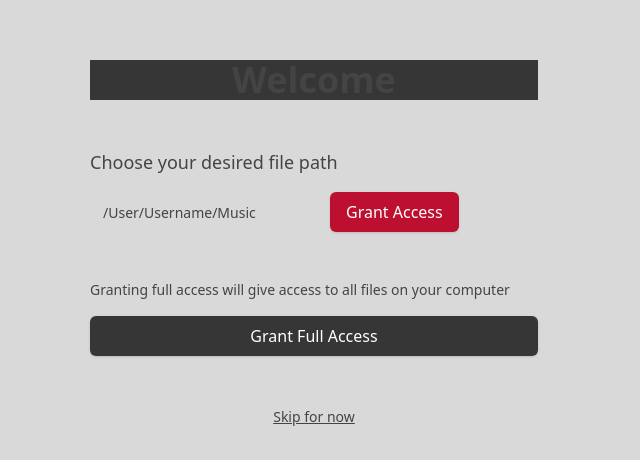
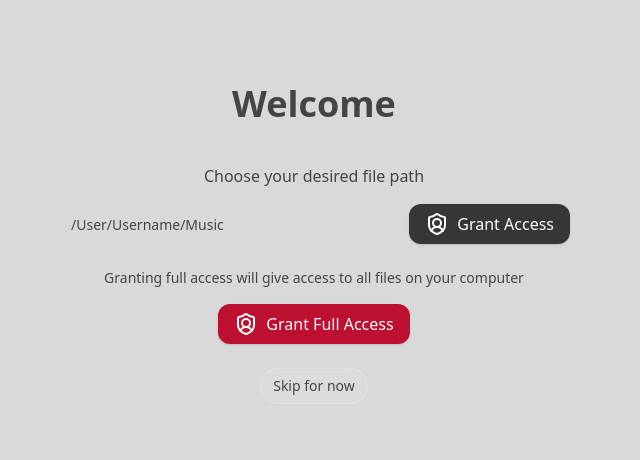
Before and after one commit to Tyno1/beat-portal, a React (Vite) app: page /onboarding in a window 1280 px wide. Shown: the part 156-616 px from the top of the page, without its empty margins (326-966 px from the left). Built offline with nearby package versions, Linux system fonts and the light colour scheme; the HTML template or start-up script is replaced by a standard one.

Commit message:
finished onboading

```diff
--- a/package.json
+++ b/package.json
@@ -19,6 +19,7 @@
     "@tailwindcss/vite": "^4.1.16",
     "@tauri-apps/api": "^2",
     "@tauri-apps/plugin-opener": "^2",
+    "lucide-react": "^0.548.0",
     "react": "^19.1.0",
     "react-dom": "^19.1.0",
     "react-router-dom": "^7.9.4"
--- a/src/components/atoms/Button/Button.tsx
+++ b/src/components/atoms/Button/Button.tsx
@@ -3,6 +3,7 @@ import LoadingSpinner from "../LoadingSpinner/LoadingSpinner";
 import type {
 	BaseButtonProps,
 	ButtonColor,
+	ButtonRadius,
 	ButtonSize,
 	ButtonVariant,
 } from "../types";
@@ -13,8 +14,11 @@ export interface ButtonProps
 	color?: ButtonColor;
 	variant?: ButtonVariant;
 	size?: ButtonSize;
+	radius?: ButtonRadius;
 	children: React.ReactNode;
 	fullWidth?: boolean;
+	iconBefore?: React.ReactNode;
+	iconAfter?: React.ReactNode;
 }
 
 const Button = React.forwardRef<HTMLButtonElement, ButtonProps>(
@@ -23,17 +27,29 @@ const Button = React.forwardRef<HTMLButtonElement, ButtonProps>(
 			color = "primary",
 			variant = "solid",
 			size = "md",
+			radius = "xl",
 			children,
 			loading = false,
 			disabled = false,
 			fullWidth = false,
+			iconBefore,
+			iconAfter,
 			className = "",
 			...props
 		},
 		ref,
 	) => {
+		const radiusClasses = {
+			none: "rounded-none",
+			sm: "rounded-sm",
+			md: "rounded-md",
+			lg: "rounded-lg",
+			xl: "rounded-xl",
+			full: "rounded-full",
+		};
+
 		const baseClasses =
-			"inline-flex items-center justify-center font-medium rounded-md transition-colors focus-visible:outline-none focus-visible:ring-2 focus-visible:ring-ring focus-visible:ring-offset-2 disabled:pointer-events-none disabled:opacity-50";
+			`inline-flex items-center justify-center font-medium ${radiusClasses[radius]} transition-colors focus-visible:outline-none focus-visible:ring-2 focus-visible:ring-ring focus-visible:ring-offset-2 disabled:pointer-events-none disabled:opacity-50`;
 
 		// Color classes for solid variant
 		const colorClasses = {
@@ -124,7 +140,9 @@ const Button = React.forwardRef<HTMLButtonElement, ButtonProps>(
 						className="mr-2"
 					/>
 				)}
+				{iconBefore && <span className="mr-2">{iconBefore}</span>}
 				{children}
+				{iconAfter && <span className="ml-2">{iconAfter}</span>}
 			</button>
 		);
 	},
--- a/src/components/atoms/types.ts
+++ b/src/components/atoms/types.ts
@@ -1,6 +1,7 @@
 export type ButtonColor = 'primary' | 'secondary' | 'destructive' | 'success' | 'info' | 'warning' | 'muted';
 export type ButtonVariant = 'solid' | 'outline' | 'ghost' | 'plain';
 export type ButtonSize = 'sm' | 'md' | 'lg' | 'icon';
+export type ButtonRadius = 'none' | 'sm' | 'md' | 'lg' | 'xl' | 'full';
 export type IconButtonVariant = 'primary' | 'secondary' | 'destructive' | 'outline' | 'ghost';
 export type IconButtonSize = 'sm' | 'md' | 'lg';
 
--- a/src/index.css
+++ b/src/index.css
@@ -96,12 +96,12 @@
     --primary: rgb(220, 38, 38);
     --primary-foreground: rgb(255, 255, 255);
     --secondary: rgb(54, 54, 54);
-    --secondary-foreground: rgb(171, 171, 171);
-    --background: rgb(14, 14, 14);
-    --foreground: rgb(171, 171, 171);
+    --secondary-foreground: rgb(255, 255, 255);
+    --background: rgb(0, 0, 0);
+    --foreground: rgb(255, 255, 255);
 
     --muted: rgb(54, 54, 54);
-    --muted-foreground: rgb(255, 255, 255);
+    --muted-foreground: rgb(194, 194, 194);
     --border: rgb(25, 25, 25);
     --input: rgb(255, 255, 255);
     --ring: rgb(189, 16, 48);;
@@ -162,6 +162,9 @@ html {
 
 body {
   transition: background-color 0.15s ease-in-out, color 0.15s ease-in-out;
+}
+button, a{
+  cursor: pointer;
 }
 
 /* Only transition theme-related properties on interactive elements */
--- a/src/pages/Onboarding.tsx
+++ b/src/pages/Onboarding.tsx
@@ -1,3 +1,4 @@
+import { ShieldUser } from "lucide-react";
 import { useState } from "react";
 import { useNavigate } from "react-router-dom";
 import { Button, Input } from "../components/atoms";
@@ -23,61 +24,67 @@ export default function Onboarding() {
 	return (
 		<div className="flex h-screen bg-background">
 			<div className="flex-1 flex flex-col items-center justify-center p-12">
-				<div className="max-w-md w-full space-y-12">
-					<h1 className="text-4xl font-bold text-foreground text-center bg-secondary">
+				<div className="max-w-lg w-full">
+					<h1 className="text-4xl font-bold text-foreground text-center mb-10">
 						Welcome
 					</h1>
 
-					{/* File Path Selection */}
-					<div className="space-y-4">
-						<p className="text-lg text-foreground font-medium">
+					<div className="space-y-6">
+
+					<div className="flex flex-col gap-4 items-center">
+						<p className="text-medium text-foreground font-base">
 							Choose your desired file path
 						</p>
-						<div className="flex gap-3">
+						<div className="flex gap-3 w-full">
 						<Input
 							value={selectedPath}
 							onChange={(e) => setSelectedPath(e.target.value)}
 							placeholder="/User/Username/Music"
 							variant="outline"
-								className="flex-1"
+							containerClassName="flex-1"
 						/>
 							<Button
 								variant="solid"
-								color="primary"
+								color="secondary"
 								size="md"
 								onClick={handleGrantAccess}
+								iconBefore={<ShieldUser />}
 							>
 								Grant Access
 							</Button>
 						</div>
 					</div>
 
-					{/* Full Access Warning */}
-					<div className="space-y-4">
+					<div className="text-center space-y-4">
 						<p className="text-sm text-muted-foreground">
 							Granting full access will give access to all files on your
 							computer
 						</p>
 						<Button
 							variant="solid"
-							color="secondary"
+							color="primary"
 							size="md"
-							fullWidth
 							onClick={handleGrantFullAccess}
+							iconBefore={<ShieldUser />}
+
 						>
 							Grant Full Access
 						</Button>
 					</div>
 
-					{/* Skip option */}
 					<div className="text-center">
-						<button
+						<Button
+							variant="ghost"
+							color="muted"
+							size="sm"
+							radius="full"
 							onClick={handleContinue}
-							className="text-sm text-muted-foreground hover:text-foreground underline"
 						>
 							Skip for now
-						</button>
+						</Button>
 					</div>
+					</div>
+
 				</div>
 			</div>
 		</div>
```
Also changed, not shown: 2 other files (tests, documents, lock files or other folders). Lines whose indentation alone changed are shown as unchanged.
